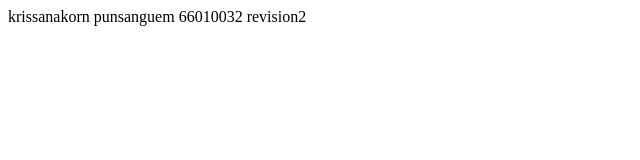
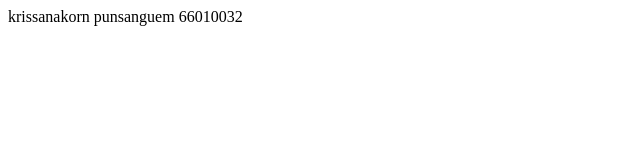
Before and after one commit to folk-krissanakorn/git101, a plain HTML site: page index.html in a window 1280 px wide. Shown: the full height of the page, 0-640 px from the left. Drawn offline with Linux system fonts and the light colour scheme.

Commit message:
Update index.html

```diff
--- a/index.html
+++ b/index.html
@@ -6,6 +6,6 @@
     <title>Document</title>
 </head>
 <body>
-    krissanakorn punsanguem 66010032 revision2
+    krissanakorn punsanguem 66010032
 </body>
 </html>
```
